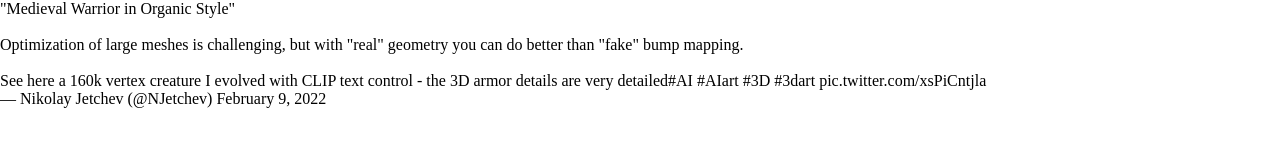
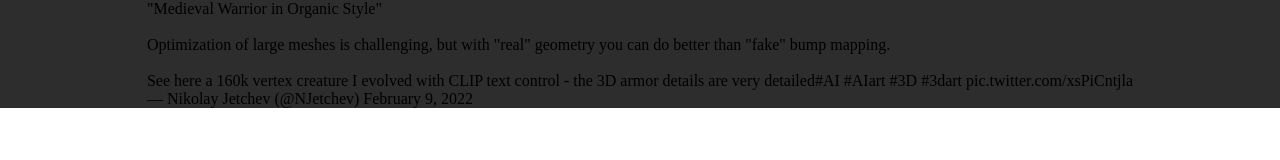
Before and after one commit to timcash/chromatic.systems, a website: page index.html in a window 1280 px wide. Drawn offline with Linux system fonts and the light colour scheme.

Commit message:
darken background

```diff
--- a/main.css
+++ b/main.css
@@ -1,4 +1,15 @@
-/* fullscreen canvas */
+/* center the main element */
+main {
+    margin: 0 auto;
+    width: 100%;
+    /* center vertical all children */
+    display: flex;
+    flex-direction: column;
+    align-items: center;
+    /* background dark grey */
+    background-color: #2d2d2d;
+}
+
 canvas {
     /* black background */
     background-color: #000;
```
